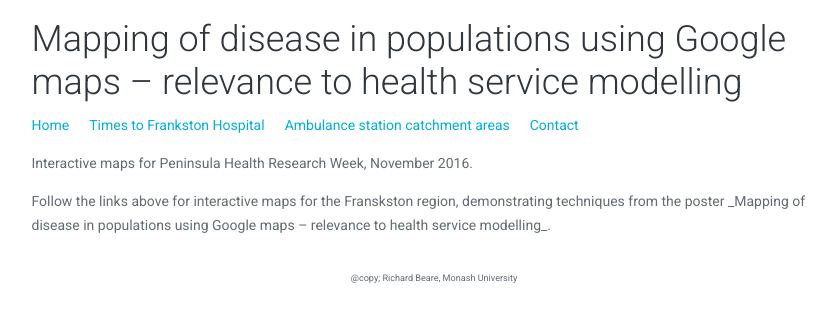
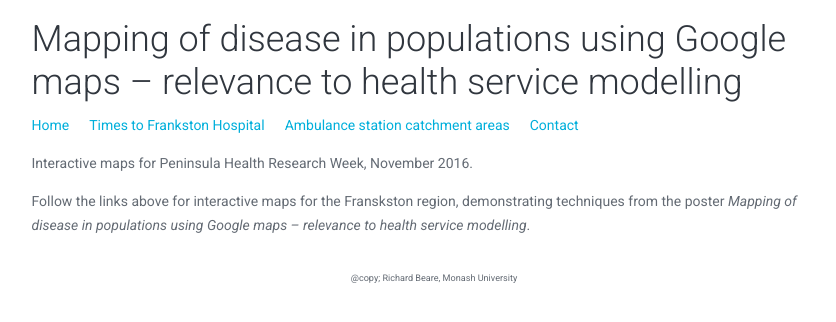
Before and after one commit to richardbeare/PeninsulaHealthRsWk2016, a Jekyll site: the page built from index.html, in a window 1280 px wide. Shown: the top 322 px of the page, without its empty margins (206-1042 px from the left). Built offline with Jekyll 4.4.1, drawn with Linux system fonts in a browser that asks for light colours.

```diff
--- a/index.html
+++ b/index.html
@@ -8,7 +8,7 @@ Interactive maps for Peninsula Health Research Week, November 2016.
 <p>
 <ul>
 Follow the links above for interactive maps for the
-  Franskston region, demonstrating techniques from the poster _Mapping of disease in populations using Google maps – relevance to health service modelling_.
+  Franskston region, demonstrating techniques from the poster <i>Mapping of disease in populations using Google maps – relevance to health service modelling</i>.
 </ul>
 </p>
 </section>
```
